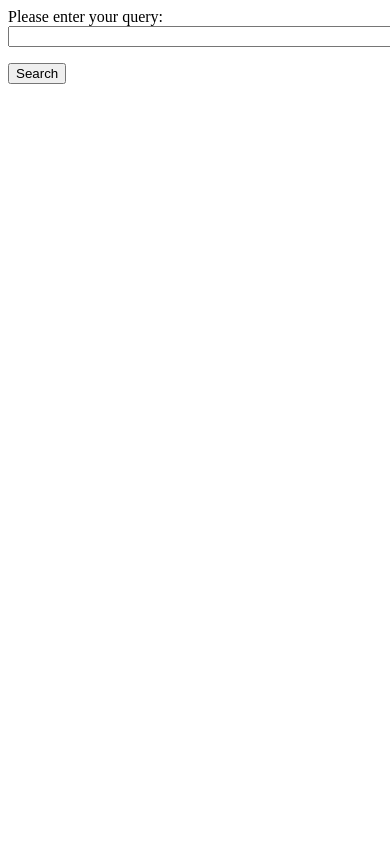
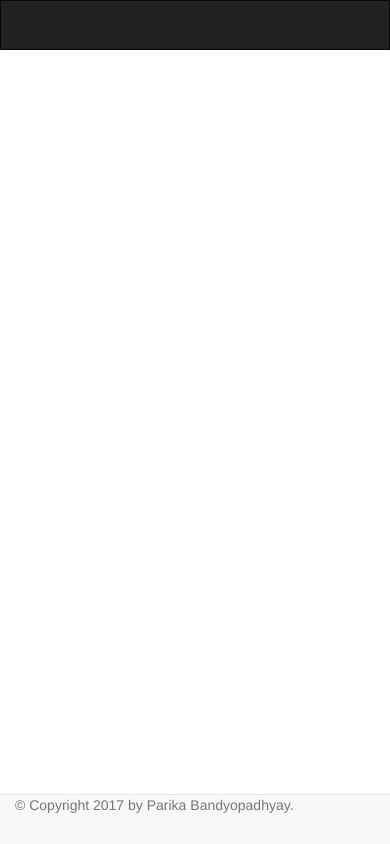
Before and after one commit to pariban/YouELP, a Flask app: page / in a window 390 px wide; the page is wider, and only the part inside the window is pictured. Run offline with Flask 2, Linux system fonts and the light colour scheme; parts of the project's set-up code (start-up, migrations or seed data) failed here and were passed over; some libraries are stand-ins or nearby versions.

Commit message:
Created a base template

```diff
--- a/app/model/searchreq.py
+++ b/app/model/searchreq.py
@@ -3,3 +3,9 @@ class SearchRequest:
         self.user = user
         self.index = index
         self.query_string = query
+
+    def __str__(self):
+        return "{} | {} | {}".format(self.user, self.index, self.query_string)
+
+    def __repr__(self):
+        return self.__str__()
--- a/app/templates/index.html
+++ b/app/templates/index.html
@@ -1,28 +1,34 @@
-<html>
-  <head>
-	  <title> {{ title }} </title>
-  </head>
-  <body>
-	  <form action="" method="post" name="search">
-		  {{ form.hidden_tag() }}
-		  <p>
-			  Please enter your query:<br>
-			  {{ form.query_string(size=80) }}<br>
-		  </p>
-		  <p><input type="submit" value="Search"></p>
-	  </form>
+{% extends "layout.html" %}
+
+{% block title %} {{title}} {% endblock %}
+
+{% block content %}
+	<div class="col-sm-6 col-md-offset-1">
 	  {% if results %}
 	  {% if results.error is not none %}
 	  Unexpected Error
 	  {% else %}
+	  <h1> Search Results </h1>
 	  {% for res in results.results %}
 	  <div>
 		  <p><a href="{{url_for('details', id=res._source.business_id)}}"><b> {{ res._source.name }}</b></a></p>
 		  <p>Rating:{{ res._source.stars}} Reviews:{{ res._source.review_count}} </p>
 		  <p>{{ res._source.address }} {{ res._source.city}}</p>
+		  <p>Categories: {{ res._source.categories|join(', ') }} </p>
 	  </div>
 	  {% endfor %}
 	  {% endif %}
 	  {% endif %}
-  </body>
-</html>
+	</div>
+	<div class="col-sm-3">
+		{% if recommendations %}
+		<h3>You may also like</h3>
+		{% for res in recommendations.results %}
+		  <p><a href="{{url_for('details', id=res._source.business_id)}}"><b> {{ res._source.name }}</b></a></p>
+		  <p>Rating:{{ res._source.stars}} Reviews:{{ res._source.review_count}} </p>
+		  <p>{{ res._source.address }} {{ res._source.city}}</p>
+		  <p>Categories: {{ res._source.categories|join(', ') }} </p>
+		{% endfor %}
+		{% endif %}
+	</div>
+{% endblock %}
--- /dev/null
+++ b/app/templates/layout.html
@@ -0,0 +1,35 @@
+<!doctype html>
+<html>
+	<head>
+		{% block head %}
+		<link rel="stylesheet" href="https://maxcdn.bootstrapcdn.com/bootstrap/3.3.7/css/bootstrap.min.css" integrity="sha384-BVYiiSIFeK1dGmJRAkycuHAHRg32OmUcww7on3RYdg4Va+PmSTsz/K68vbdEjh4u" crossorigin="anonymous" >
+		<title>{% block title %}{% endblock %}</title>
+		{% endblock %}
+	</head>
+	<body>
+		<nav class="navbar navbar-toggleable-md navbar-inverse fixed-top bg-inverse">
+			<div class="collapse navbar-collapse" id="navbarCollapse">
+				<ul class="navbar-nav mr-auto">
+					<li class="nav-item active">
+						<a class="nav-link" href="/">Home <span class="sr-only">(current)</span></a>
+					</li>
+				</ul>
+				<form class="form-inline mt-2 mt-md-0" method="post" name="search">
+					{{ form.hidden_tag() }}
+					{{ form.query_string(size=80) }}
+					<button class="btn btn-outline-success my-2 my-sm-0" type="submit">Search</button>
+				</form>
+			</div>
+		</nav>
+		<div class="row">
+			<div id="content">
+				{% block content %}{% endblock %}
+			</div>
+		</div>
+		<nav class="navbar navbar-default navbar-fixed-bottom">
+			<div class="container">
+				<span class="text-muted"> {% block footer %} &copy; Copyright 2017 by Parika Bandyopadhyay. {% endblock %}</span>
+			</div>
+		</nav>
+	</body>
+</html>
--- a/app/views.py
+++ b/app/views.py
@@ -1,3 +1,4 @@
+import os
 
 from flask import render_template
 from app import app
@@ -6,7 +7,10 @@ from .forms import SearchForm
 from .model import searchreq
 from flask import request
 
-recommender = recommend.Recommender()
+def root_dir():
+    return os.path.abspath(os.path.dirname(__file__))
+
+recommender = recommend.Recommender(os.path.join(root_dir(), 'resources/correlation.tsv'))
 
 @app.route('/deprecated_index')
 def deprecated_index():
@@ -38,6 +42,7 @@ def search():
                                user=user,
                                form=form)
     else:
+        query_string = form.query_string.data
         return render_template("index.html",
                                title="Search Results",
                                user=user,
@@ -46,22 +51,24 @@ def search():
                                    searchreq.SearchRequest(
                                        user,
                                        'business_review_joined',
-                                       form.query_string.data)
+                                       query_string)
                                ),
                                recommendations=recommender.get_recommendations(
                                    searchreq.SearchRequest(
                                        user,
                                        'business_review_joined',
-                                       form.query_string.data)
+                                       query_string)
                                )
                                )
 
 @app.route('/details/<id>', methods=['GET'])
 def details(id):
     user = "Parika" # FIXME
+    form = SearchForm()
     return render_template("details.html",
                            title="Details",
                            user=user,
+                           form = form,
                            doc=logic.handle_details(
                                searchreq.SearchRequest(
                                    user,
```
Also changed, not shown: app/logic/recommend.py (+9 -7 lines), app/templates/details.html (+9 -9 lines), 3 other files.
